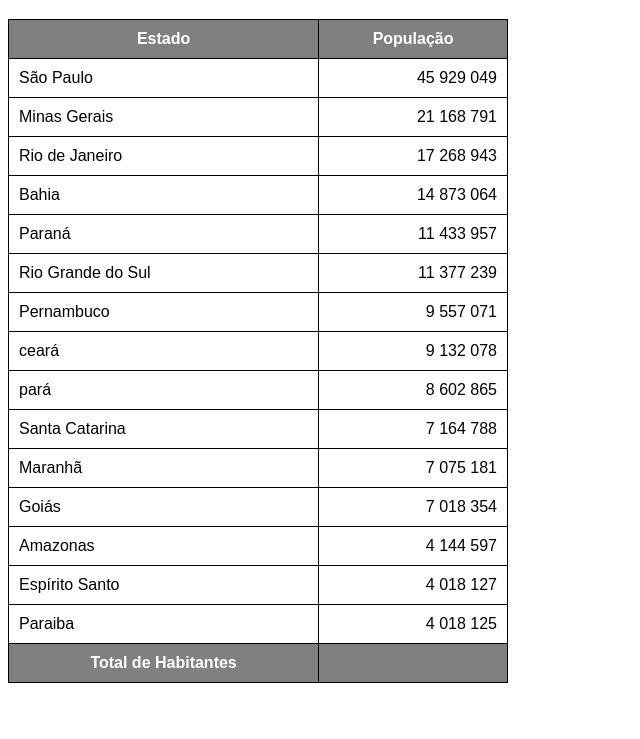
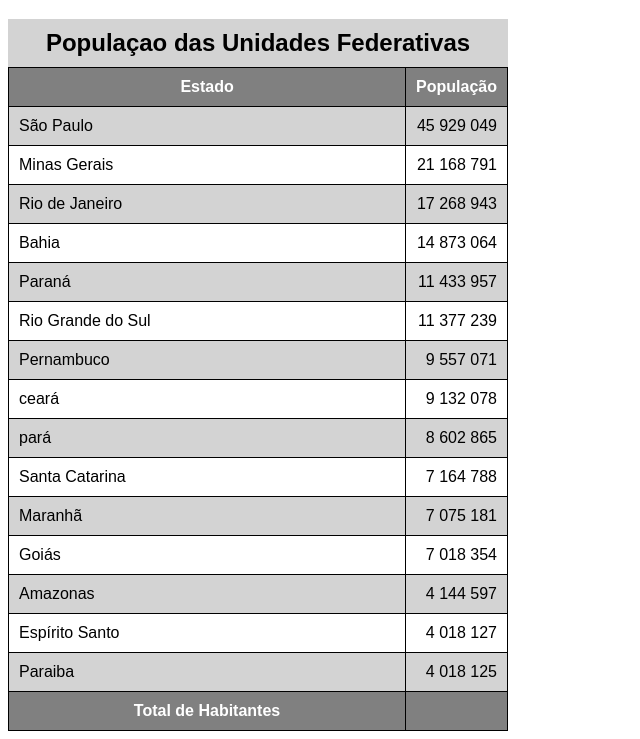
Before and after one commit to Gustavonunesmelo/html-css, a plain HTML site: page exercicios/ex023/tabela001.html in a window 1280 px wide. Shown: the part 61-800 px from the top of the page, without its empty margins (0-640 px from the left). Drawn offline with Linux system fonts and the light colour scheme.

Commit message:
Update tabela001.html

```diff
--- a/exercicios/ex023/tabela001.html
+++ b/exercicios/ex023/tabela001.html
@@ -11,6 +11,14 @@
         table {
             width: 500px;
             border-collapse: collapse;
+
+        }
+
+        caption {
+            font-size: 1.5em;
+            font-weight: bold;
+            padding: 10px;
+            background-color: lightgrey;
         }
         td, th {
             border: 1px solid black;
@@ -21,6 +29,10 @@
             background-color: gray;
             color: white
         }
+
+        tbody > tr:nth-child(odd){
+            background-color: lightgrey;
+        }
         td.num {
             text-align: right;
         }
@@ -29,9 +41,11 @@
 <body>
     <h1>Uso de tabelas grandes</h1>
     <table>
+        <caption>Populaçao das Unidades Federativas
+        </caption>
         <thead>
-            <th>Estado</th>
-            <th>População</th>
+            <th scope="col">Estado</th>
+            <th scope="col" style="width: 50px;">População</th>
         </thead>
         <tbody>
             <tr>
@@ -97,7 +111,7 @@
         </tbody>
         <tfoot>
             <tr>
-                <th>Total de Habitantes</th>
+                <th scope="row">Total de Habitantes</th>
                 <td></td>
             </tr>
         </tfoot>
```
